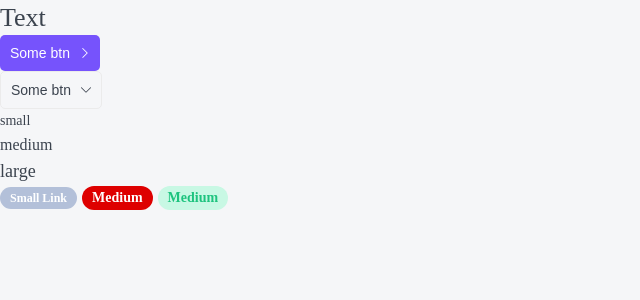
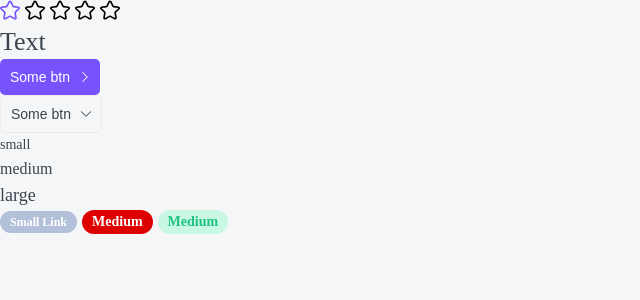
Before and after one commit to Jgatzwow/my-top-app, a Next.js app: page / in a window 1280 px wide. Shown: the top 300 px of the page, without its empty margins (0-640 px from the left). Built offline with nearby package versions, Linux system fonts and the light colour scheme.

Commit message:
created rating component

```diff
--- /dev/null
+++ b/components/Rating/Rating.module.css
@@ -0,0 +1,12 @@
+.star svg {
+    width: 20px;
+    height: 20px;
+    margin-right: 5px;
+}
+
+.filled svg{
+    fill: var(--primary);
+}
+.editable {
+    cursor: pointer;
+}
--- /dev/null
+++ b/components/Rating/Rating.tsx
@@ -0,0 +1,88 @@
+import React, { useEffect, useState, KeyboardEvent } from 'react'
+import { RatingProps } from '@/components/Rating/Rating.props'
+import cn from 'classnames'
+import styles from './Rating.module.css'
+
+export const Rating = ({
+  isEditable = false,
+  rating,
+  setRating,
+  ...props
+}: RatingProps) => {
+  const [ratingArr, setRatingArr] = useState<JSX.Element[]>(
+    new Array(5).fill(<></>)
+  )
+  useEffect(() => {
+    constructRating(rating)
+  }, [rating])
+  const constructRating = (currRating: number) => {
+    let updatedArr = ratingArr.map((r, i) => {
+      return (
+        <span
+          key={i}
+          className={cn(styles.star, {
+            [styles.filled]: i < currRating,
+            [styles.editable]: isEditable
+          })}
+          onMouseEnter={() => changeDisplay(i + 1)}
+          onMouseLeave={() => changeDisplay(rating)}
+          onKeyDown={(e) => isEditable && handleSpace(i + 1, e)}
+          onClick={() => onCLick(i + 1)}
+        >
+          <svg
+            tabIndex={isEditable ? 0 : -1}
+            xmlns='http://www.w3.org/2000/svg'
+            xmlnsXlink='http://www.w3.org/1999/xlink'
+            viewBox='0 0 217.929 217.929'
+            xmlSpace='preserve'
+          >
+            <g>
+              <path
+                d='M212.39,101.703c5.023-4.897,6.797-12.083,4.629-18.755s-7.827-11.443-14.769-12.452l-52.969-7.697
+		c-0.097-0.014-0.18-0.075-0.223-0.162L125.371,14.64C122.267,8.349,115.98,4.44,108.964,4.44S95.662,8.349,92.558,14.64
+		L68.87,62.637c-0.043,0.087-0.126,0.147-0.223,0.162l-52.968,7.697c-6.942,1.009-12.601,5.78-14.769,12.452
+		s-0.394,13.858,4.629,18.755l38.328,37.361c0.07,0.068,0.102,0.166,0.085,0.262l-9.048,52.755
+		c-1.186,6.914,1.604,13.771,7.279,17.894c5.676,4.125,13.059,4.657,19.268,1.393l47.376-24.907c0.086-0.046,0.19-0.045,0.276,0
+		l47.376,24.907c2.701,1.42,5.623,2.121,8.531,2.121c3.777,0,7.53-1.184,10.736-3.514c5.675-4.123,8.464-10.98,7.279-17.895
+		l-9.048-52.754c-0.017-0.096,0.016-0.194,0.085-0.262L212.39,101.703z M156.235,142.368l9.048,52.754
+		c0.024,0.14,0.031,0.182-0.118,0.29c-0.149,0.108-0.187,0.088-0.312,0.022l-47.377-24.908c-5.33-2.801-11.695-2.801-17.027,0
+		l-47.376,24.907c-0.125,0.065-0.163,0.086-0.312-0.022c-0.149-0.108-0.142-0.15-0.118-0.289l9.048-52.755
+		c1.018-5.936-0.949-11.989-5.262-16.194L18.103,88.813c-0.101-0.099-0.132-0.128-0.075-0.303c0.057-0.175,0.099-0.181,0.239-0.202
+		l52.968-7.697c5.961-0.866,11.111-4.607,13.776-10.008l23.688-47.998c0.063-0.126,0.081-0.165,0.265-0.165s0.203,0.039,0.265,0.165
+		l23.688,47.998c2.666,5.401,7.815,9.143,13.776,10.008l52.968,7.697c0.14,0.021,0.182,0.027,0.239,0.202
+		c0.057,0.175,0.026,0.205-0.075,0.303l-38.328,37.361C157.185,130.378,155.218,136.432,156.235,142.368z'
+              />
+            </g>
+          </svg>
+        </span>
+      )
+    })
+    setRatingArr(updatedArr)
+  }
+  const changeDisplay = (i: number) => {
+    if (!isEditable) {
+      return
+    }
+    constructRating(i)
+  }
+  const onCLick = (i: number) => {
+    if (!isEditable || !setRating) {
+      return
+    }
+    setRating(i)
+  }
+  const handleSpace = (i: number, e: KeyboardEvent<HTMLSpanElement>) => {
+    if (e.code !== 'Space' || !setRating) {
+      return
+    }
+    setRating(i)
+  }
+  return (
+    <div {...props}>
+      {' '}
+      {ratingArr.map((r, i) => (
+        <span key={i}>{r}</span>
+      ))}
+    </div>
+  )
+}
--- a/pages/index.tsx
+++ b/pages/index.tsx
@@ -1,12 +1,16 @@
 import { Inter } from '@next/font/google'
 import { Button, HTag, Tag } from '@/components'
 import { PTag } from '@/components/PTag/PTag'
+import { useState } from 'react'
+import { Rating } from '@/components/Rating/Rating'
 
 const inter = Inter({ subsets: ['latin'] })
 
 export default function Home() {
+    const [rating, setRating] = useState<number>(4)
   return (
     <>
+      <Rating rating={rating} isEditable setRating={setRating}/>
       <HTag tag='h1'>Text</HTag>
       <Button appearance='primary' arrow='right'>
         Some btn
```
Also changed, not shown: components/Rating/Rating.props.ts (added, +8 -0 lines), components/Rating/star.svg (added).
